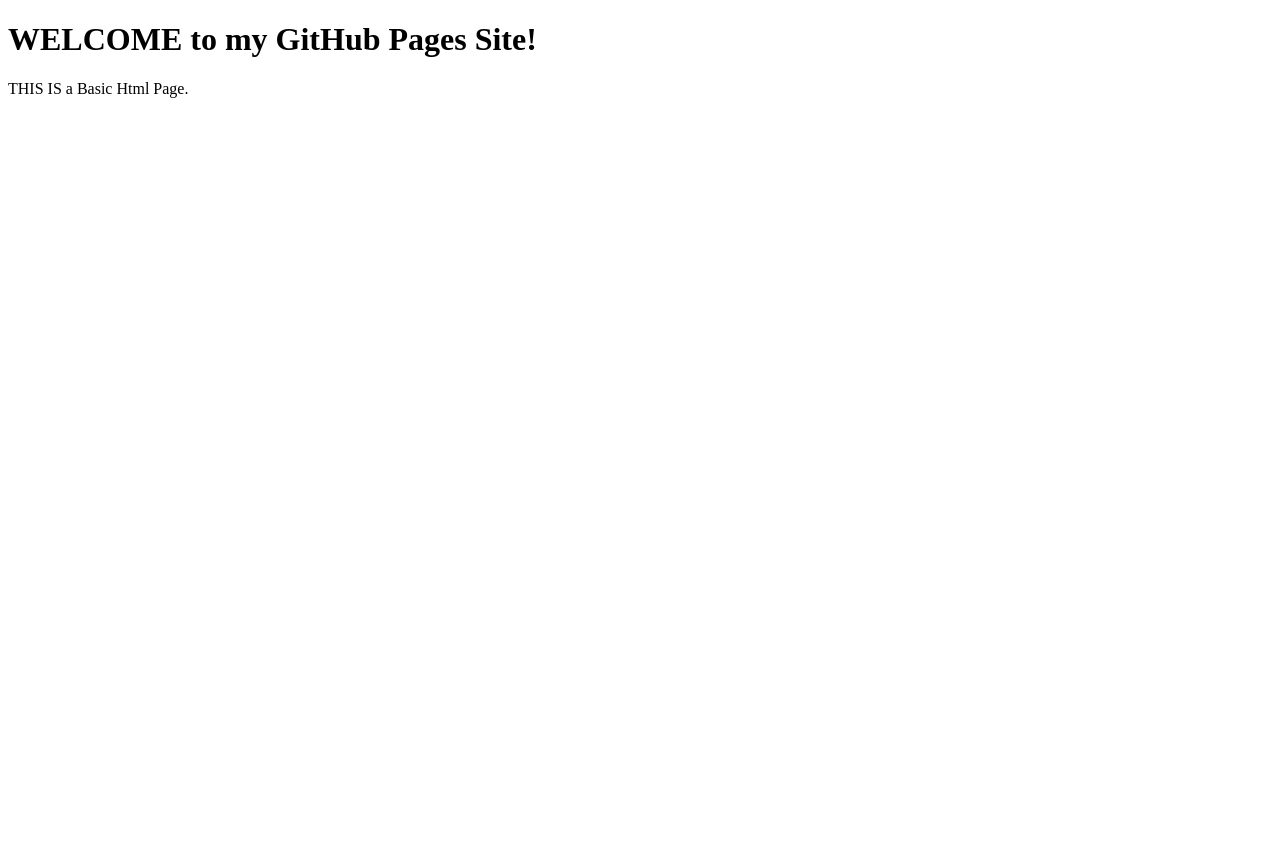
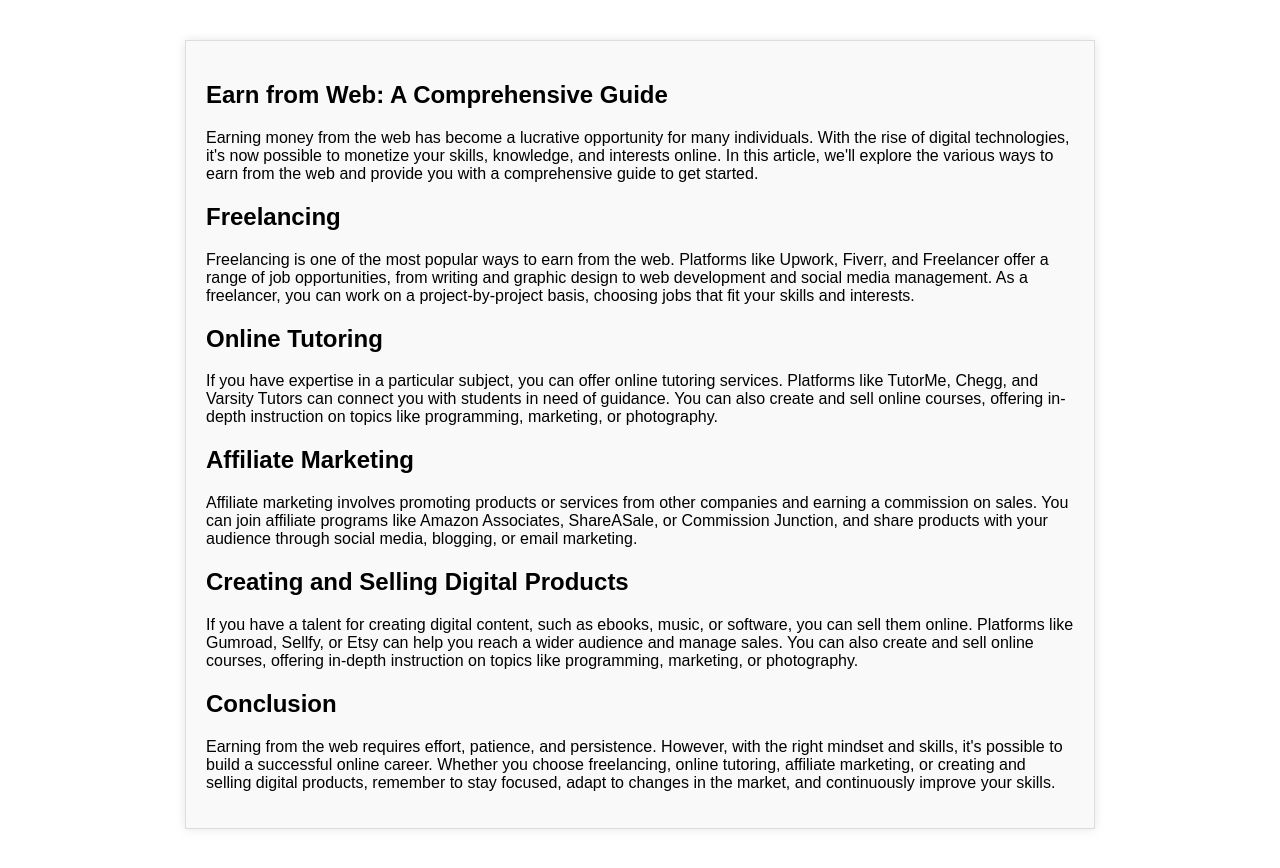
Before and after one commit to Uzair-45/my-blog, a plain HTML site: page index.html in a window 1280 px wide. Before the commit the page ends 800 px from the top, so only its background shows below. Drawn offline with Linux system fonts and the light colour scheme.

Commit message:
Update index.html

```diff
--- a/index.html
+++ b/index.html
@@ -1,10 +1,36 @@
-<!Doctype html>
+<!DOCTYPE html>
 <html>
-  <head>
-    <title>My GitHub Pages Site</title>
-  </head>
-  <body>
-    <h1>WELCOME to my GitHub Pages Site!</h1>
-    <p>THIS IS a Basic Html Page.</p>
-  </body>
+<head>
+	<title>Earn from Web</title>
+	<style>
+		body {
+			font-family: Arial, sans-serif;
+			margin: 20px;
+		}
+		article {
+			width: 70%;
+			margin: 40px auto;
+			padding: 20px;
+			background-color: #f9f9f9;
+			border: 1px solid #ddd;
+			box-shadow: 0 0 10px rgba(0, 0, 0, 0.1);
+		}
+	</style>
+</head>
+<body>
+	<article>
+		<h1>Earn from Web: A Comprehensive Guide</h1>
+		<p>Earning money from the web has become a lucrative opportunity for many individuals. With the rise of digital technologies, it's now possible to monetize your skills, knowledge, and interests online. In this article, we'll explore the various ways to earn from the web and provide you with a comprehensive guide to get started.</p>
+		<h2>Freelancing</h2>
+		<p>Freelancing is one of the most popular ways to earn from the web. Platforms like Upwork, Fiverr, and Freelancer offer a range of job opportunities, from writing and graphic design to web development and social media management. As a freelancer, you can work on a project-by-project basis, choosing jobs that fit your skills and interests.</p>
+		<h2>Online Tutoring</h2>
+		<p>If you have expertise in a particular subject, you can offer online tutoring services. Platforms like TutorMe, Chegg, and Varsity Tutors can connect you with students in need of guidance. You can also create and sell online courses, offering in-depth instruction on topics like programming, marketing, or photography.</p>
+		<h2>Affiliate Marketing</h2>
+		<p>Affiliate marketing involves promoting products or services from other companies and earning a commission on sales. You can join affiliate programs like Amazon Associates, ShareASale, or Commission Junction, and share products with your audience through social media, blogging, or email marketing.</p>
+		<h2>Creating and Selling Digital Products</h2>
+		<p>If you have a talent for creating digital content, such as ebooks, music, or software, you can sell them online. Platforms like Gumroad, Sellfy, or Etsy can help you reach a wider audience and manage sales. You can also create and sell online courses, offering in-depth instruction on topics like programming, marketing, or photography.</p>
+		<h2>Conclusion</h2>
+		<p>Earning from the web requires effort, patience, and persistence. However, with the right mindset and skills, it's possible to build a successful online career. Whether you choose freelancing, online tutoring, affiliate marketing, or creating and selling digital products, remember to stay focused, adapt to changes in the market, and continuously improve your skills.</p>
+	</article>
+</body>
 </html>
```
